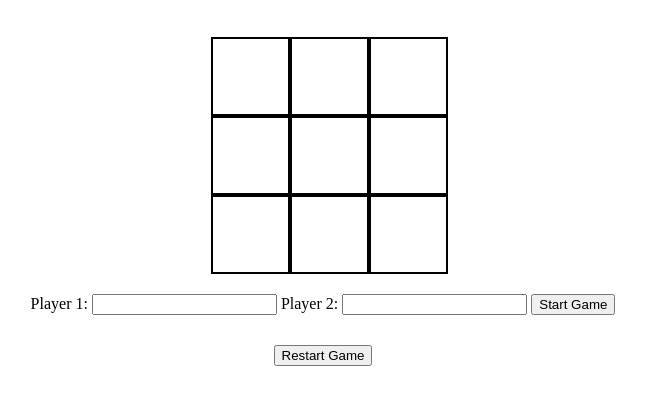
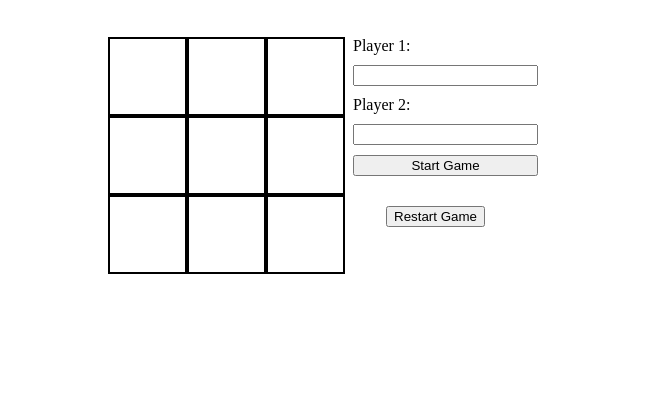
Before and after one commit to quanpham3105/Tic-Tac-Toe, a plain HTML site: page index.html in a window 1280 px wide. Shown: the part 60-464 px from the top of the page, without its empty margins (317-963 px from the left). Drawn offline with Linux system fonts and the light colour scheme.

Commit message:
Checking back in :)

```diff
--- a/index.html
+++ b/index.html
@@ -14,6 +14,8 @@
     <div id="header">
         <h1>Tic-Tac-Toe</h1>
     </div>
+    <div id="whole">
+        <div id="right-half">
             <div id="statusText"></div>
             <div class="board">
                 <div cellIndex="0" class="cell"></div>
@@ -26,7 +28,8 @@
                 <div cellIndex="7" class="cell"></div>
                 <div cellIndex="8" class="cell"></div>
             </div>
-
+        </div>
+        <div id="left-half">
             <div id="playerInputs">
                 <form onsubmit="return false">
                     <label for="playerOneName">Player 1:</label>
@@ -36,8 +39,9 @@
                     <button id="start-button" name="player1">Start Game</button>
                 </form>
             </div>
-
             <button id="restart-button">Restart Game</button>
+        </div>
+    </div>
 </body>
 
 <script src="scripts.js"></script>
--- a/styles.css
+++ b/styles.css
@@ -41,6 +41,19 @@ h1 {
 #playerInputs {
     display: flex;
     justify-content: center;
+    flex-direction: column;
     margin-top: 20px;
     gap: 10px;
 }
+
+#whole {
+    display: flex;
+    justify-content: center;
+}
+
+form {
+    display: flex;
+    flex-direction: column;
+    margin-left: 20px;
+    gap: 10px;
+}
```
Also changed, not shown: 1 other file. Lines whose indentation alone changed are shown as unchanged.
